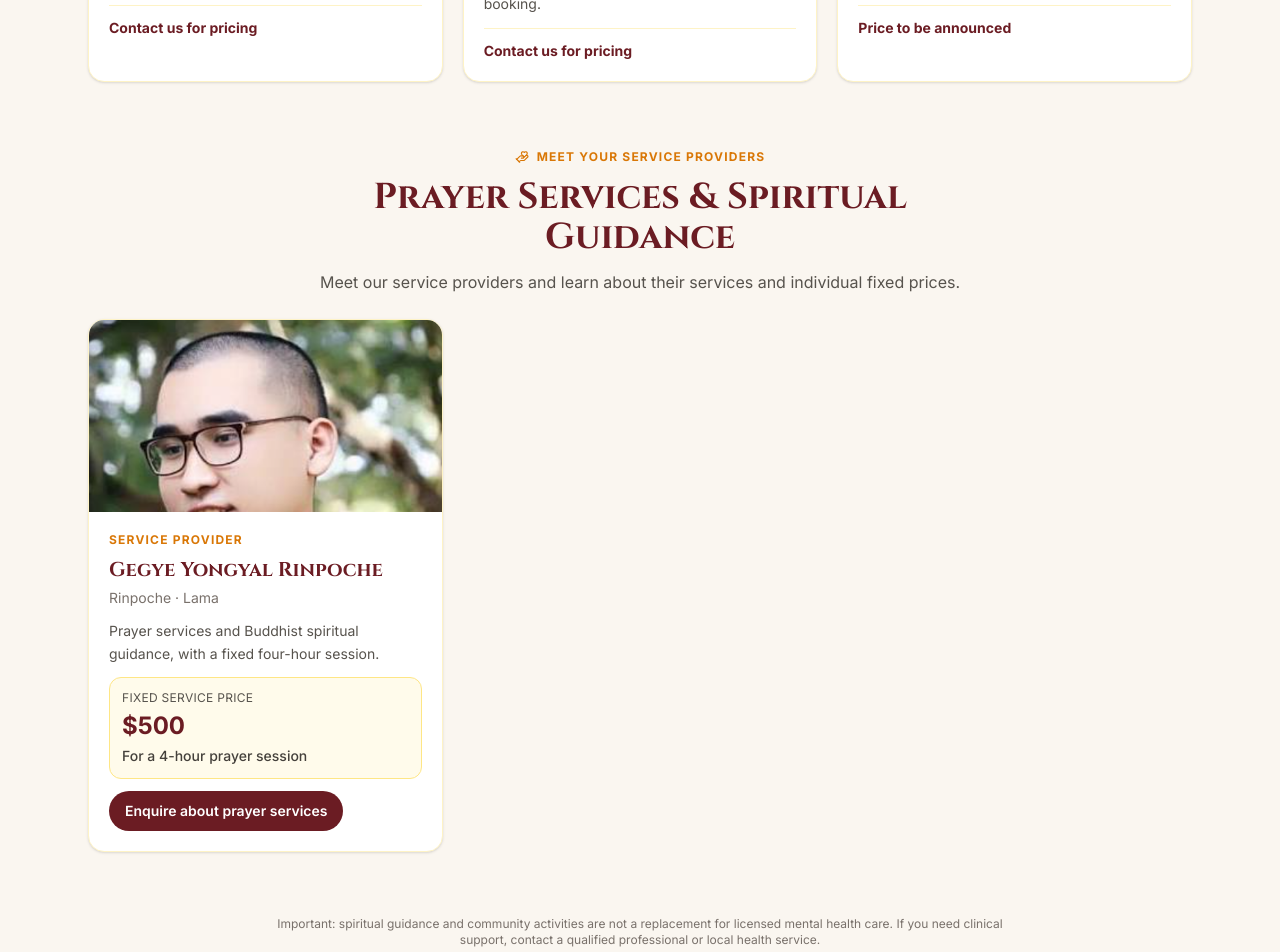
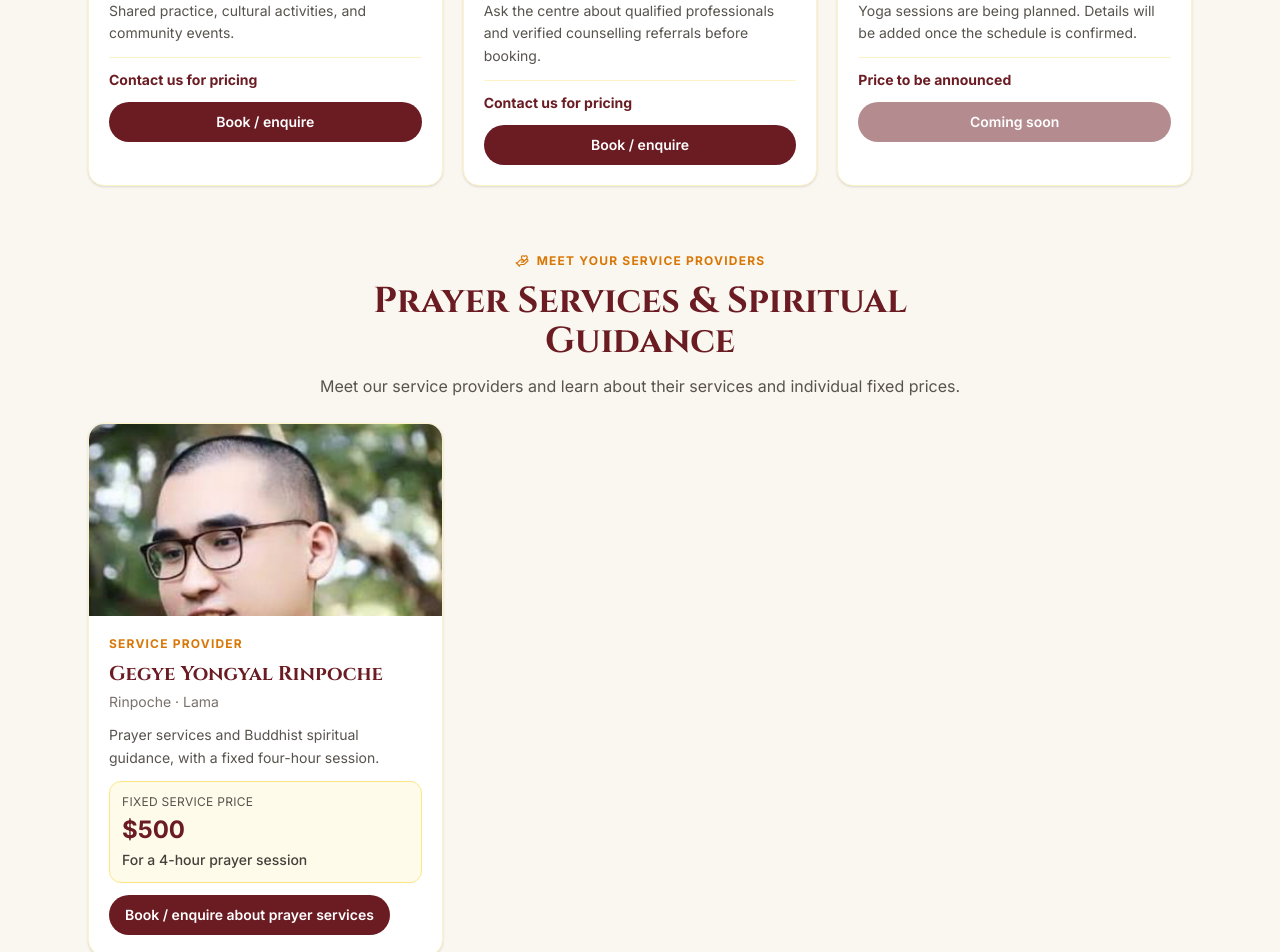
Before and after one commit to sherpaten/Zero-Point-Meditation-Center, a React (Vite) app in the folder zero-point-meditation/: page /services in a window 1280 px wide. Shown: the part 840-1792 px from the top of the page. Built offline with nearby package versions, Linux system fonts and the light colour scheme.

Commit message:
Add on-site service booking modal triggers

```diff
--- a/zero-point-meditation/src/pages/Services.jsx
+++ b/zero-point-meditation/src/pages/Services.jsx
@@ -1,10 +1,15 @@
-import React from 'react';
+import React, { useState } from 'react';
+import BookingModal from '../components/BookingModal.jsx';
 import { Helmet } from 'react-helmet-async';
 import { motion } from 'framer-motion';
 import { HeartHandshake, Flower2, BookOpen, Sparkles, Users, HandHeart, ArrowRight } from 'lucide-react';
 import gegyeYongyalRinpoche from "../assets/Teams/Gegye Yongyal Rinpoche's.png";
 
 export default function Services() {
+  const [bookingOpen, setBookingOpen] = useState(false);
+  const [bookingType, setBookingType] = useState('service');
+  const [bookingService, setBookingService] = useState('');
+  const openBooking = (type, service) => { setBookingType(type); setBookingService(service); setBookingOpen(true); };
   return (
 
       <div className="max-w-6xl mx-auto px-6 py-12 space-y-16">
@@ -39,7 +44,7 @@ export default function Services() {
           <div className="flex h-12 w-12 items-center justify-center rounded-xl bg-amber-50 text-buddhist-gold">{item.icon}</div>
           <h2 className="font-serif text-xl font-bold text-buddhist-burgundy">{item.title}</h2>
           <p className="text-sm leading-relaxed text-stone-600">{item.text}</p>
-          <div className="border-t border-amber-100 pt-3"><p className="text-sm font-bold text-buddhist-burgundy">{item.price}</p></div>
+          <div className="border-t border-amber-100 pt-3 space-y-3"><p className="text-sm font-bold text-buddhist-burgundy">{item.price}</p><button type="button" onClick={() => openBooking(item.title === 'Yoga — Coming Soon' ? 'event' : 'service', item.title)} disabled={item.title === 'Yoga — Coming Soon'} className="inline-flex w-full items-center justify-center rounded-full bg-buddhist-burgundy px-4 py-2.5 text-sm font-semibold text-white hover:opacity-90 disabled:cursor-not-allowed disabled:opacity-50">{item.title === 'Yoga — Coming Soon' ? 'Coming soon' : 'Book / enquire'}</button></div>
         </article>)}
       </section>
 
@@ -58,12 +63,13 @@ export default function Services() {
               <div><p className="text-xs font-bold uppercase tracking-widest text-buddhist-gold">Service provider</p><h3 className="mt-2 font-serif text-xl font-bold text-buddhist-burgundy">Gegye Yongyal Rinpoche</h3><p className="mt-1 text-sm text-stone-500">Rinpoche · Lama</p></div>
               <p className="text-sm leading-relaxed text-stone-600">Prayer services and Buddhist spiritual guidance, with a fixed four-hour session.</p>
               <div className="rounded-xl bg-amber-50 border border-amber-200 p-3"><p className="text-xs uppercase tracking-wide text-stone-600">Fixed service price</p><p className="mt-1 text-2xl font-bold text-buddhist-burgundy">$500</p><p className="mt-1 text-sm font-medium text-stone-700">For a 4-hour prayer session</p></div>
-              <a href="/contact" className="inline-flex w-fit items-center justify-center rounded-full bg-buddhist-burgundy px-4 py-2.5 text-sm font-semibold text-white hover:opacity-90">Enquire about prayer services</a>
+              <button type="button" onClick={() => openBooking('service', 'Prayer Services & Spiritual Guidance')} className="inline-flex w-fit items-center justify-center rounded-full bg-buddhist-burgundy px-4 py-2.5 text-sm font-semibold text-white hover:opacity-90">Book / enquire about prayer services</button>
             </div>
           </article>
         </div>
       </section>
 
+      <BookingModal open={bookingOpen} onClose={() => setBookingOpen(false)} initialType={bookingType} initialService={bookingService} />
       <p className="text-xs text-stone-500 text-center max-w-3xl mx-auto">Important: spiritual guidance and community activities are not a replacement for licensed mental health care. If you need clinical support, contact a qualified professional or local health service.</p>
     </div>
   );
```
